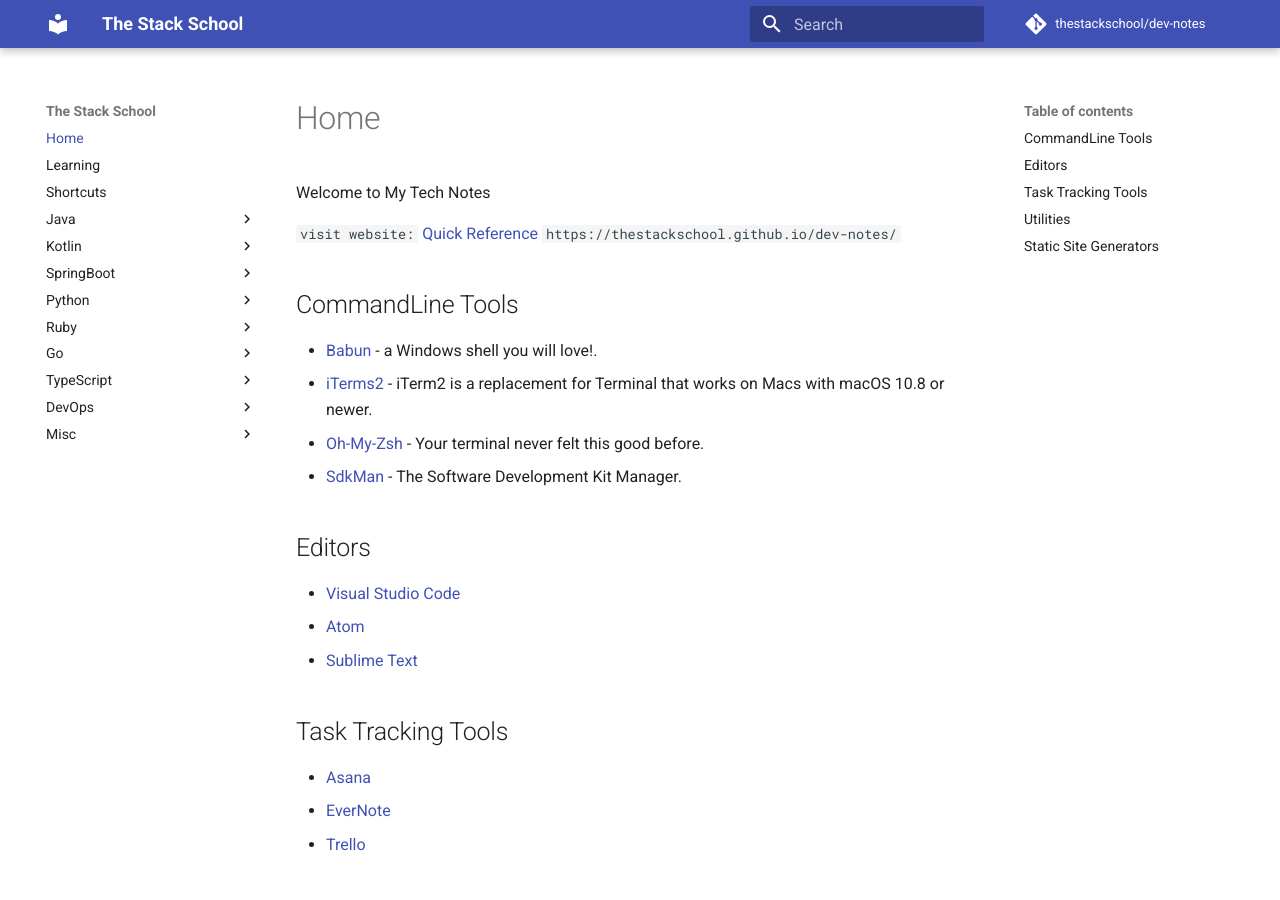
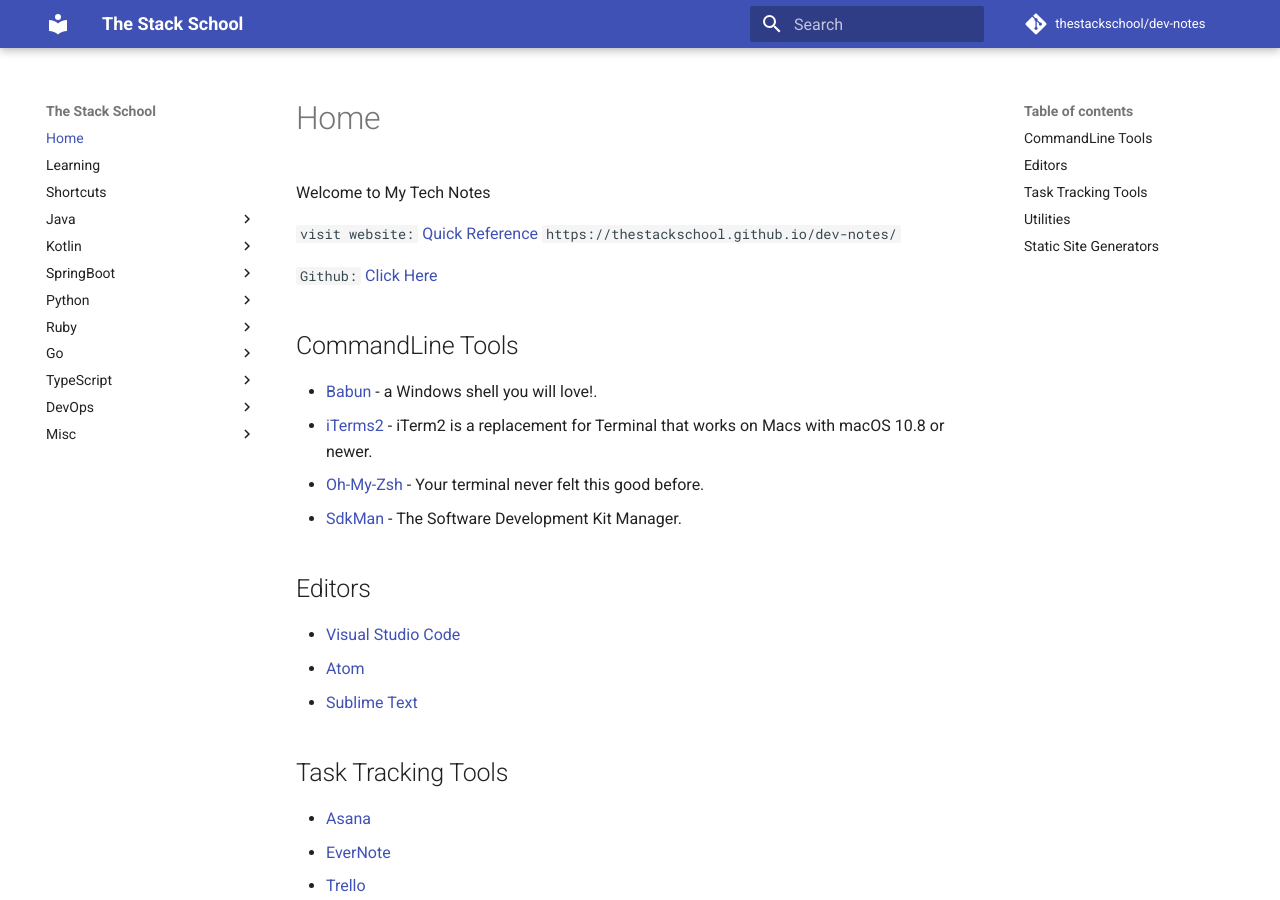
Before and after one commit to thestackschool/dev-notes, an MkDocs documentation site: the page built from docs/index.md, in a window 1280 px wide and 900 px high. Built offline with MkDocs 1.6.1 and Material for MkDocs 9.7.7, drawn with Linux system fonts in a browser that asks for light colours; comment, search, counter and statistics services are not loaded.

Commit message:
remote repo link

```diff
--- a/docs/index.md
+++ b/docs/index.md
@@ -4,6 +4,8 @@
 
 `visit website:` [Quick Reference](/dev-notes/)
 `https://thestackschool.github.io/dev-notes/`
+
+`Github:` [Click Here](https://github.com/thestackschool/dev-notes)
 
 ## CommandLine Tools
 
```
